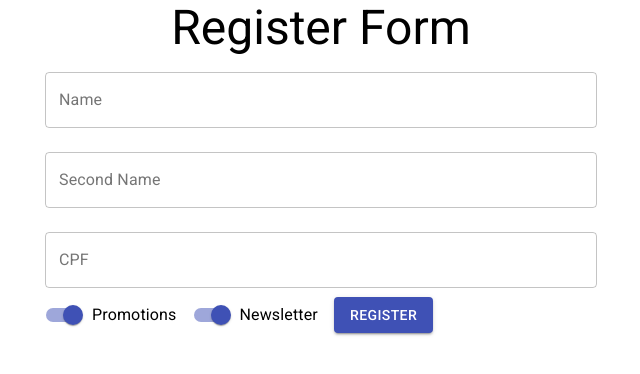
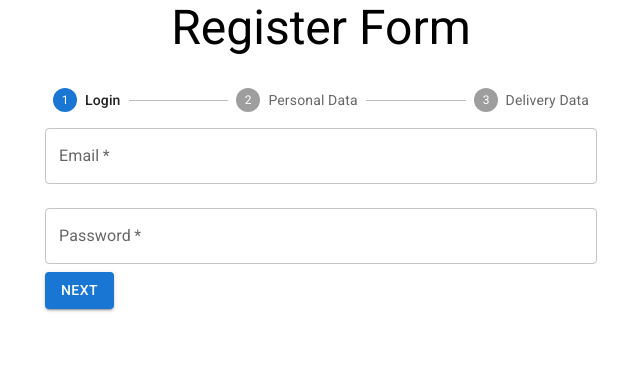
Before and after one commit to joaovmvini/react-simple-form, a React (Create React App) app: page / in a window 1280 px wide. Shown: the top 374 px of the page, without its empty margins (319-959 px from the left). Built offline with nearby package versions, Linux system fonts and the light colour scheme.

Commit message:
feature: multi-form stages using useEffect

```diff
--- a/package.json
+++ b/package.json
@@ -3,8 +3,10 @@
   "version": "0.1.0",
   "private": true,
   "dependencies": {
+    "@emotion/react": "^11.7.1",
+    "@emotion/styled": "^11.6.0",
     "@fontsource/roboto": "^4.5.1",
-    "@material-ui/core": "^4.12.3",
+    "@mui/material": "^5.2.4",
     "@testing-library/jest-dom": "^5.16.1",
     "@testing-library/react": "^12.1.2",
     "@testing-library/user-event": "^13.5.0",
--- a/src/App.js
+++ b/src/App.js
@@ -1,26 +1,26 @@
 import './App.css';
 import Form from './Components/Form/Form';
 
-import { Container, Typography } from '@material-ui/core';
+import { Container, Typography } from '@mui/material';
 
 import '@fontsource/roboto/300.css';
 import '@fontsource/roboto/400.css';
 import '@fontsource/roboto/500.css';
 import '@fontsource/roboto/700.css';
 
-import Cpf from './Components/Form/CPF';
+import validations from './models/Validations';
 
 function App() {
   return (
     <Container component="article" maxWidth="sm">
         <Typography variant="h3" component="h1" align="center" >Register Form</Typography>
-        <Form onSend = {onSend} Cpf = {Cpf}></Form>
+        <Form onSend = {onSend} validations = {{ ...validations }}></Form>
     </Container>
   );
 }
 
 function onSend(data) {
-  alert(JSON.stringify(data, null, 2));
+  return alert(JSON.stringify(data, null, 2));
 }
 
 export default App;
--- a/src/Components/Form/CPF/index.js
+++ /dev/null
@@ -1,23 +0,0 @@
-export default (function() {
-    const o = {};
-
-    o.initialState = {
-        cpf: {
-            valid: true,
-            text: ''
-        }
-    }
-
-    o._validate = function(cpf) {
-        if (cpf.length != 11) {
-            return {
-                valid: false,
-                text: 'CPF must contains 11 digits.'
-            }
-        }
-
-        return o.initialState.cpf;
-    }
-
-    return o;
-})();
--- /dev/null
+++ b/src/Components/Form/DeliveryData.jsx
@@ -0,0 +1,103 @@
+import React, { useState } from 'react';
+import { TextField, Button } from '@mui/material'
+import { Box } from '@mui/system';
+
+export default function DeliveryData({ onSend, onReturn }) {
+
+    const [cep, setCep] = useState('');
+    const [address, setAddress] = useState('');
+    const [state, setState] = useState('');
+    const [number, setNumber] = useState('');
+    const [city, setCity] = useState('');
+
+    return (
+        <form onSubmit={(event) => {
+            event.preventDefault();
+            onSend({ cep, address, state, number, city });
+        }}>
+            <TextField
+                value={cep}
+                onChange={(event) => setCep(event.target.value)}
+                id='cep'
+                label='Cep'
+                type='number'
+                variant='outlined'
+                margin='normal'
+            >
+            </TextField>
+
+            <TextField
+                value={address}
+                onChange={(event) => setAddress(event.target.value)}
+                id='address'
+                label='Address'
+                type='text'
+                variant='outlined'
+                margin='normal'
+                fullWidth
+            >
+            </TextField>
+
+
+            <TextField
+                value={number}
+                onChange={(event) => setNumber(event.target.value)}
+                xs = {12}
+                id='number'
+                size='large'
+                label='Number'
+                type='number'
+                variant='outlined'
+                margin='normal'
+                >
+            </TextField>
+
+            <TextField
+                value={state}
+                onChange={(event) => setState(event.target.value)}
+                sx = {{ ml: 2 }}
+                id='state'
+                size='large'
+                label='State'
+                type='text'
+                variant='outlined'
+                margin='normal'
+            >
+            </TextField>
+
+
+            <TextField
+                value={city}
+                onChange={(event) => setCity(event.target.value)}
+                id='city'
+                label='City'
+                type='text'
+                variant='outlined'
+                margin='normal'
+                fullWidth
+            >
+            </TextField>
+
+            <Box sx={{ mt: 2 }}>
+                <Button
+                    variant="contained"
+                    color="primary"
+                    type="submit"
+                >
+                Register
+                </Button>
+
+                <Button
+                    onClick={() => {
+                        onReturn();
+                    }}
+                    sx = {{ ml: 1 }}
+                    variant="contained"
+                    color="primary"
+                    type="button">Return
+                </Button>
+            </Box>
+
+        </form>
+    )
+}
--- a/src/Components/Form/Form.jsx
+++ b/src/Components/Form/Form.jsx
@@ -1,103 +1,49 @@
-import React, { useState } from 'react';
+import React, { useState, useEffect } from 'react';
 
-import { Button, TextField, Switch, FormControlLabel } from '@material-ui/core';
+import PersonalData from './PersonalData';
+import UserData from './UserData';
+import DeliveryData from './DeliveryData';
+import { Typography, Stepper, Step, StepLabel } from '@mui/material';
 
-export default function Form({ onSend, Cpf }) {
+export default function Form({ onSend, validations: { cpfValidator, passwordValidator } }) {
+    const [currentStage, setCurrentStage] = useState(0);
+    const [collectedData, setData] = useState({});
 
-    const [name, setName] = useState("");
-    const [secondName, setSecondName] = useState("");
-    const [cpf, setCpf] = useState("");
-    const [promotions, setPromotions] = useState(true);
-    const [newsletter, setNewsletter] = useState(true);
+    useEffect(function submit() {
+        if (currentStage === components.length) {
+            onSend(collectedData);
+        }
+    })
 
-    const [errors, setErrors] = useState({ ...Cpf.initialState });
+    const collectData = function(data) {
+        setData({ ...collectedData, ...data })
+    }
+
+    const gotoNextStage = function(stageData) {
+        collectData(stageData);
+        setCurrentStage(currentStage + 1);
+    }
+
+    const gotoPreviousStage = function() {
+        setCurrentStage(currentStage - 1);
+    }
+
+    const components = [
+        <UserData nextStage = { gotoNextStage } passwordValidator={passwordValidator}></UserData>,
+        <PersonalData nextStage = { gotoNextStage } onReturn = { gotoPreviousStage } cpfValidator={cpfValidator}></PersonalData>,
+        <DeliveryData onSend = { gotoNextStage } onReturn = { gotoPreviousStage }></DeliveryData>,
+        <Typography sx={{ mt: 3 }} align='center' color='primary' variant="h5">Thank you for register!</Typography>
+    ];
 
     return (
-        <form
-            onSubmit={(event) => {
-                event.preventDefault();
-                onSend({ name, secondName, cpf, promotions, newsletter });
-            }}
-        >
-            <TextField
-            value={name}
-            onChange={(event) => {
-                let tempName = event.target.value;
+        <>
+            <Stepper sx={{ mt: 4 }} activeStep={currentStage}>
+                <Step><StepLabel>Login</StepLabel></Step>
+                <Step><StepLabel>Personal Data</StepLabel></Step>
+                <Step><StepLabel>Delivery Data</StepLabel></Step>
+            </Stepper>
 
-                if (tempName.length > 20) {
-                    tempName = tempName.substr(0, 20);
-                }
-
-                setName(tempName);
-            }}
-            margin="normal"
-            variant="outlined"
-            fullWidth id="name"
-            label="Name"/>
-
-            <TextField
-            value={secondName}
-            onChange={(event) => {
-                let tempSecondName = event.target.value;
-
-                if (tempSecondName.length > 15) {
-                    tempSecondName = tempSecondName.substr(0, 15);
-                }
-
-                setSecondName(tempSecondName);
-            }}
-            margin="normal"
-            variant="outlined"
-            fullWidth id="secondName"
-            label="Second Name"/>
-
-            <TextField
-            error = {! errors.cpf.valid}
-            helperText= {errors.cpf.text}
-            value={cpf}
-            onChange={(event) => {
-                setCpf(event.target.value)
-            }}
-            onBlur={(event) => {
-                const isValid = Cpf._validate(event.target.value);
-
-                setErrors({ cpf: isValid });
-            }}
-            margin="normal"
-            variant="outlined"
-            fullWidth id="cpf"
-            label="CPF"/>
-
-
-            <FormControlLabel
-            label="Promotions"
-            control={<Switch
-                checked={promotions}
-                onChange={(event) => {
-                    setPromotions(event.target.checked)
-                }}
-            name="promotions"
-            color="primary" />}
-            >
-            </FormControlLabel>
-
-            <FormControlLabel
-            label="Newsletter"
-            control={<Switch
-            checked={newsletter}
-            onChange={(event) => {
-                setNewsletter(event.target.checked);
-            }}
-            name="newsletter"
-            color="primary" />}></FormControlLabel>
-
-
-            <Button
-                variant="contained"
-                color="primary"
-                type="submit">Register
-            </Button>
-
-        </form>
+            { components[currentStage] }
+        </>
     )
 }
--- /dev/null
+++ b/src/Components/Form/PersonalData.jsx
@@ -0,0 +1,113 @@
+import React, { useState } from 'react';
+
+import { Button, TextField, Switch, FormControlLabel } from '@mui/material';
+
+export default function PersonalData({ nextStage, Cpf, onReturn }) {
+
+    const [name, setName] = useState("");
+    const [secondName, setSecondName] = useState("");
+    const [cpf, setCpf] = useState("");
+    const [promotions, setPromotions] = useState(true);
+    const [newsletter, setNewsletter] = useState(true);
+
+    const [errors, setErrors] = useState({ ...Cpf.initialState });
+
+    return (
+        <form
+            onSubmit={(event) => {
+                event.preventDefault();
+                nextStage({ name, secondName, cpf, promotions, newsletter });
+            }}
+        >
+            <TextField
+            value={name}
+            onChange={(event) => {
+                let tempName = event.target.value;
+
+                if (tempName.length > 20) {
+                    tempName = tempName.substr(0, 20);
+                }
+
+                setName(tempName);
+            }}
+            margin="normal"
+            variant="outlined"
+            fullWidth id="name"
+            label="Name"/>
+
+            <TextField
+            value={secondName}
+            onChange={(event) => {
+                let tempSecondName = event.target.value;
+
+                if (tempSecondName.length > 15) {
+                    tempSecondName = tempSecondName.substr(0, 15);
+                }
+
+                setSecondName(tempSecondName);
+            }}
+            margin="normal"
+            variant="outlined"
+            fullWidth id="secondName"
+            label="Second Name"/>
+
+            <TextField
+            error = {! errors.cpf.valid}
+            helperText= {errors.cpf.text}
+            value={cpf}
+            onChange={(event) => {
+                setCpf(event.target.value)
+            }}
+            onBlur={(event) => {
+                const isValid = Cpf._validate(event.target.value);
+
+                setErrors({ cpf: isValid });
+            }}
+            margin="normal"
+            variant="outlined"
+            fullWidth id="cpf"
+            label="CPF"/>
+
+
+            <FormControlLabel
+            label="Promotions"
+            control={<Switch
+                checked={promotions}
+                onChange={(event) => {
+                    setPromotions(event.target.checked)
+                }}
+            name="promotions"
+            color="primary" />}
+            >
+            </FormControlLabel>
+
+            <FormControlLabel
+            label="Newsletter"
+            control={<Switch
+            checked={newsletter}
+            onChange={(event) => {
+                setNewsletter(event.target.checked);
+            }}
+            name="newsletter"
+            color="primary" />}></FormControlLabel>
+
+
+            <Button
+                variant="contained"
+                color="primary"
+                type="submit">Next
+            </Button>
+
+            <Button
+                onClick={() => {
+                    onReturn();
+                }}
+                sx = {{ ml: 1 }}
+                variant="contained"
+                color="primary"
+                type="button">Return
+            </Button>
+
+        </form>
+    )
+}
--- /dev/null
+++ b/src/Components/Form/UserData.jsx
@@ -0,0 +1,43 @@
+import React, { useState } from 'react';
+
+import { TextField, Button } from '@mui/material';
+
+export default function UserData({ nextStage, passwordValidator }) {
+    const [email, setEmail] = useState('');
+    const [password, setPassword] = useState('');
+
+    return (
+        <form onSubmit={(event) => {
+            event.preventDefault();
+            nextStage({ email, password });
+        }}>
+            <TextField
+                onChange={(event) => setEmail(event.target.value)}
+                value={email}
+                id='email'
+                label='Email'
+                type='email'
+                variant='outlined'
+                margin='normal'
+                fullWidth
+                required
+            >
+            </TextField>
+
+            <TextField
+                value={password}
+                onChange={(event) => setPassword(event.target.value)}
+                id='password'
+                label='Password'
+                type='password'
+                variant='outlined'
+                margin='normal'
+                fullWidth
+                required
+            >
+            </TextField>
+
+            <Button type='submit' variant='contained' color='primary'>Next</Button>
+        </form>
+    )
+}
--- /dev/null
+++ b/src/models/Validations.js
@@ -0,0 +1,28 @@
+
+const cpfValidator = function(cpf) {
+    if (cpf.length !== 11) {
+        return {
+            valid: false,
+            text: 'CPF must contains 11 digits.'
+        }
+    }
+    return {
+        valid: true,
+        text: ''
+    }
+}
+
+const passwordValidator = function(password) {
+    if (password.length < 6 || password.length > 60) {
+        return {
+            valid: false,
+            text: 'Password is not valid'
+        }
+    }
+    return {
+        valid: true,
+        text: ''
+    }
+}
+
+export default { cpfValidator, passwordValidator }
```
Also changed, not shown: 1 other file (tests, documents, lock files or other folders).
